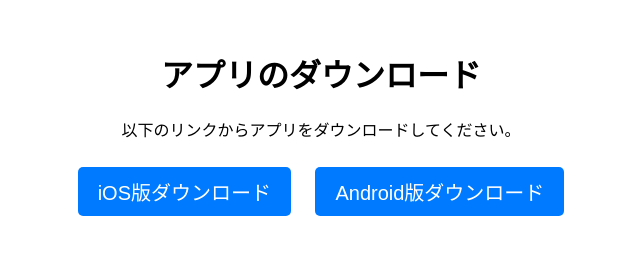
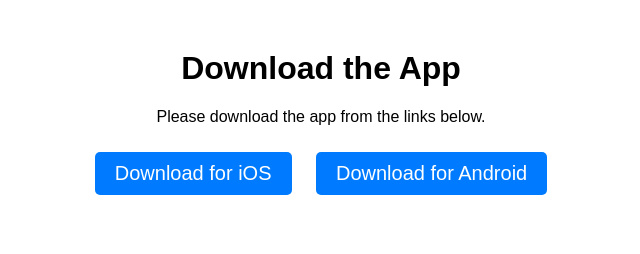
Before and after one commit to ast-sbp/ttj_app-landing-page, a plain HTML site: page index.html in a window 1280 px wide. Shown: the whole page, without its empty margins (319-959 px from the left). Drawn offline with Linux system fonts and the light colour scheme.

Commit message:
Update index.html

```diff
--- a/index.html
+++ b/index.html
@@ -21,11 +21,49 @@
             border-radius: 5px;
         }
     </style>
+    <script>
+        function setLanguageContent() {
+            const userLang = navigator.language || navigator.userLanguage;
+            const langCode = userLang.substring(0, 2);
+            const elements = document.querySelectorAll('[data-lang]');
+
+            elements.forEach(element => {
+                const langContent = element.getAttribute('data-lang-' + langCode);
+                if (langContent) {
+                    element.innerHTML = langContent;
+                } else {
+                    element.innerHTML = element.getAttribute('data-lang-en'); // デフォルトは英語
+                }
+            });
+        }
+    </script>
 </head>
-<body>
-    <h1>アプリのダウンロード</h1>
-    <p>以下のリンクからアプリをダウンロードしてください。</p>
-    <a href="https://itunes.apple.com/ja/app/id6504466604?mt=8" class="button">iOS版ダウンロード</a>
-    <a href="https://play.google.com/store/apps/details?id=jp.co.netast.tokyotoiletjourney" class="button">Android版ダウンロード</a>
+<body onload="setLanguageContent()">
+    <h1 data-lang
+        data-lang-en="Download the App"
+        data-lang-ja="アプリのダウンロード"
+        data-lang-ko="앱 다운로드"
+        data-lang-zh="下載應用程式">
+    </h1>
+    <p data-lang
+       data-lang-en="Please download the app from the links below."
+       data-lang-ja="以下のリンクからアプリをダウンロードしてください。"
+       data-lang-ko="아래 링크에서 앱을 다운로드하세요."
+       data-lang-zh="請從下面的鏈接下載應用程式。">
+    </p>
+    <a href="https://itunes.apple.com/ja/app/id6504466604?mt=8" class="button"
+       data-lang
+       data-lang-en="Download for iOS"
+       data-lang-ja="iOS版ダウンロード"
+       data-lang-ko="iOS용 다운로드"
+       data-lang-zh="下載iOS版本">
+    </a>
+    <a href="https://play.google.com/store/apps/details?id=jp.co.netast.tokyotoiletjourney" class="button"
+       data-lang
+       data-lang-en="Download for Android"
+       data-lang-ja="Android版ダウンロード"
+       data-lang-ko="Android용 다운로드"
+       data-lang-zh="下載Android版本">
+    </a>
 </body>
 </html>
```
